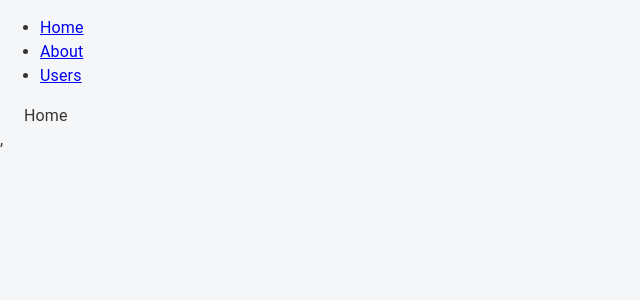
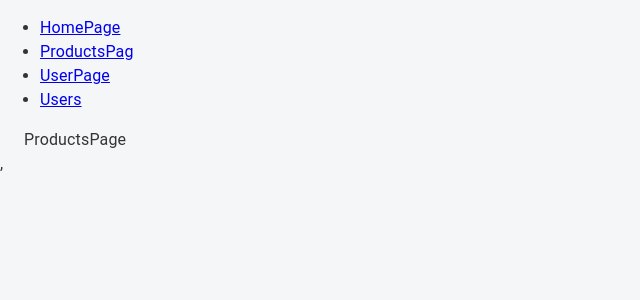
Before and after one commit to navacodez/burak-react, a React (Create React App) app: page /products in a window 1280 px wide. Shown: the top 300 px of the page, without its empty margins (0-640 px from the left). Built offline with nearby package versions, Linux system fonts and the light colour scheme.

Commit message:
fix: develop burak screen based components

```diff
--- a/src/app/App.tsx
+++ b/src/app/App.tsx
@@ -3,19 +3,24 @@
 import { Box, Button, Container, Stack, Typography } from "@mui/material";
 import { RippleBadge } from "./MaterialTheme/styled";
 import { Link, Route, Switch } from "react-router-dom";
-import { About } from "./screens/About";
-import { Users } from "./screens/Users";
+import { HomePage } from "./screens/homePage";
+import { ProductsPage } from "./screens/productsPage";
+import { OrdersPage } from "./screens/ordersPage";
+import { UserPage } from "./screens/userPage";
 
 function App() {
   return (
   <div>
     <nav>
       <ul>
+      <li>
+           <Link to="/">HomePage</Link>
+         </li>
         <li>
-          <Link to="/">Home</Link>
+          <Link to="/products">ProductsPag</Link>
         </li>
         <li>
-          <Link to="/about">About</Link>
+          <Link to="/member-page">UserPage</Link>
         </li>
         <li>
           <Link to="/users">Users</Link>
@@ -24,21 +29,22 @@
     </nav>
 
     <Switch>
-      <Route path="/about">
-        <About />
+    <Route path="/products">
+         <ProductsPage />
+       </Route>
+       <Route path="/order">
+         <OrdersPage />
       </Route>
-      <Route path="/users">
-        <Users />
+      <Route path="/member-page">
+      <UserPage />
       </Route>
       <Route path="/">
-        <Home />
+        <HomePage/>
       </Route>
     </Switch>
   </div>
   );
 }
-function Home() {
-  return <Container>Home</Container>;
-}
+
 
 export default App;
--- a/src/app/screens/About.tsx
+++ /dev/null
@@ -1,5 +0,0 @@
-import { Container } from "@mui/material";
-
- export function About() {
-   return <Container>About</Container>;
- }
--- a/src/app/screens/Users.tsx
+++ /dev/null
@@ -1,5 +0,0 @@
-import { Container } from "@mui/material";
-
- export function Users() {
-   return <Container>Users</Container>;
- }
--- /dev/null
+++ b/src/app/screens/helpPage/index.tsx
@@ -0,0 +1,5 @@
+import { Container } from "@mui/material";
+
+ export function HelpPage() {
+   return <Container>HelpPage</Container>;
+ }
--- /dev/null
+++ b/src/app/screens/homePage/index.tsx
@@ -0,0 +1,5 @@
+import { Container } from "@mui/material";
+
+ export function HomePage() {
+   return <Container>HomePage</Container>;
+ }
--- /dev/null
+++ b/src/app/screens/ordersPage/index.tsx
@@ -0,0 +1,5 @@
+import { Container } from "@mui/material";
+
+ export function OrdersPage() {
+   return <Container>OrdersPage</Container>;
+ }
--- /dev/null
+++ b/src/app/screens/productsPage/index.tsx
@@ -0,0 +1,5 @@
+import { Container } from "@mui/material";
+
+ export function ProductsPage() {
+   return <Container>ProductsPage</Container>;
+ }
--- /dev/null
+++ b/src/app/screens/userPage/index.tsx
@@ -0,0 +1,5 @@
+import { Container } from "@mui/material";
+
+ export function UserPage() {
+   return <Container>UserPage</Container>;
+ }
```
